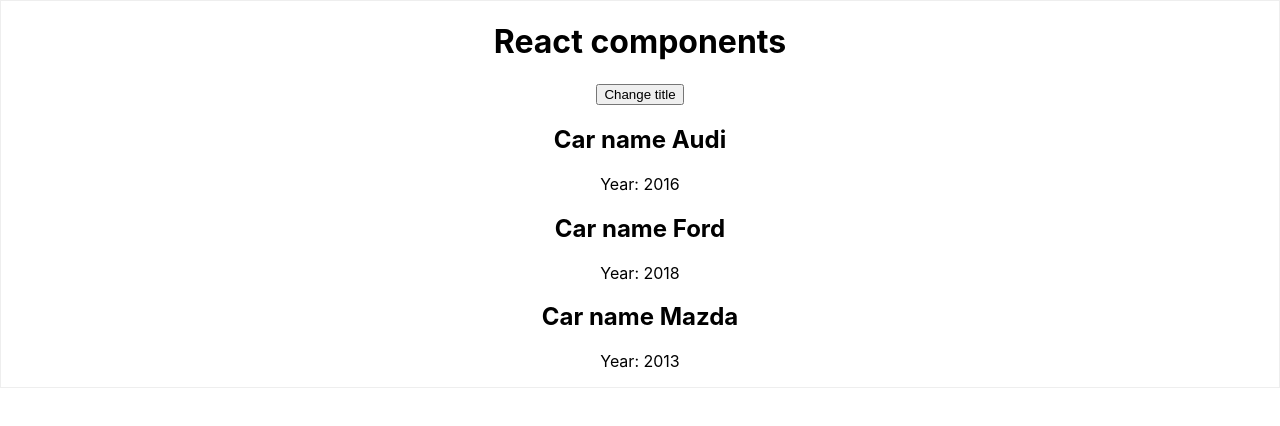
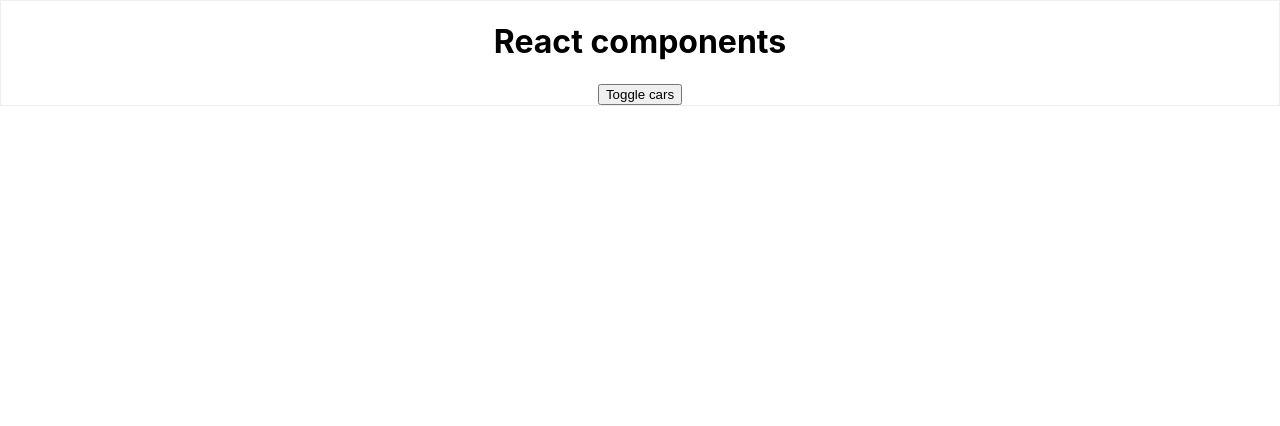
Before and after one commit to AlexLazareva/theory-react, a React app in the folder my-app/: page / in a window 1280 px wide. Built offline with nearby package versions, Linux system fonts and the light colour scheme.

Commit message:
change Car component

```diff
--- a/my-app/src/components/Car/Car.js
+++ b/my-app/src/components/Car/Car.js
@@ -8,6 +8,7 @@
                 <h2>Car name {this.props.name}</h2>
                 <p>Year: {this.props.year}</p>
                 {this.props.children}
+                <button onClick={this.props.onChangeTitle}>Click</button>
             </div>
         );
     }
--- a/my-app/src/containers/App/App.css
+++ b/my-app/src/containers/App/App.css
@@ -1,3 +1,4 @@
 .App {
   text-align: center;
+  border: 1px solid #eee;
 }
--- a/my-app/src/containers/App/App.js
+++ b/my-app/src/containers/App/App.js
@@ -9,28 +9,41 @@
       {name: 'Ford', year: 2018},
       {name: 'Mazda', year: 2013}
     ],
-    pageTitle: 'React components'
+    pageTitle: 'React components',
+    showCars: false
   };
 
-  changeTitleHandler = () => {
-    console.log('Clicked!');
+  changeTitleHandler = (newTitle) => {
+    this.setState({
+        pageTitle: newTitle
+    });
   };
 
-  render() {
-    const divStyle = {
-      textAlign: 'center',
-      border: '1px solid #eee'
+    toggleCarsHandler = () => {
+        this.setState({
+            showCars: !this.state.showCars
+        });
     };
 
-    const cars = this.state.cars;
+  render() {
+
     return (
-      <div className="App" style={divStyle}>
+      <div className="App">
         <h1>{this.state.pageTitle}</h1>
-        <button onClick={this.changeTitleHandler}>Change title</button>
-
-        <Car name={cars[0].name} year={cars[0].year}/>
-        <Car name={cars[1].name} year={cars[1].year}/>
-        <Car name={cars[2].name} year={cars[2].year}/>
+        <button onClick={this.toggleCarsHandler}>Toggle cars</button>
+          {this.state.showCars ?
+              this.state.cars.map((car, index) => {
+                  return (
+                      <Car
+                          key={index}
+                          name={car.name}
+                          year={car.year}
+                          onChangeTitle={this.changeTitleHandler.bind(this, car.name)}
+                      />
+                  );
+              })
+              : null
+          }
       </div>
     );
   }
```
Also changed, not shown: 1 other file.
